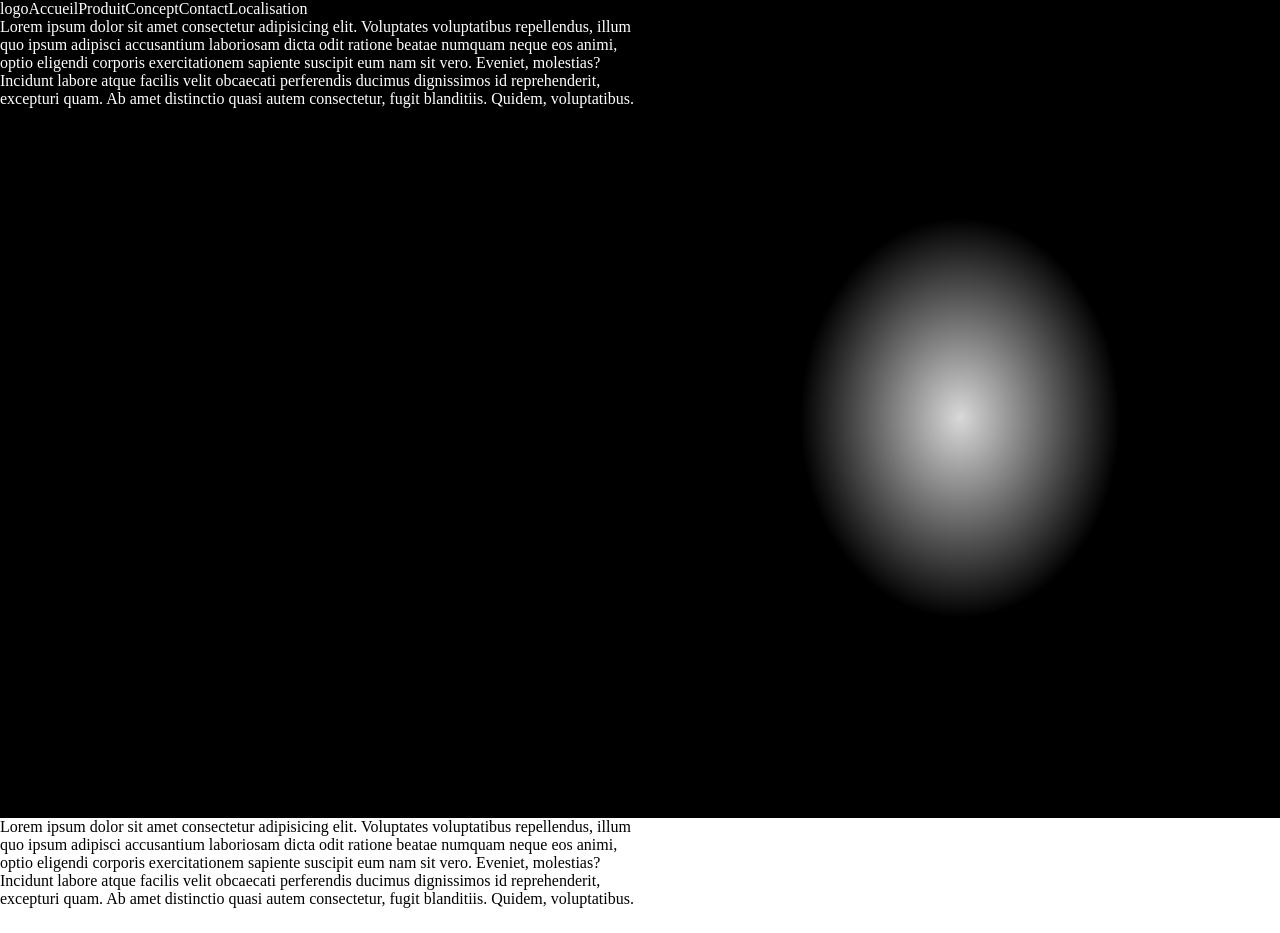
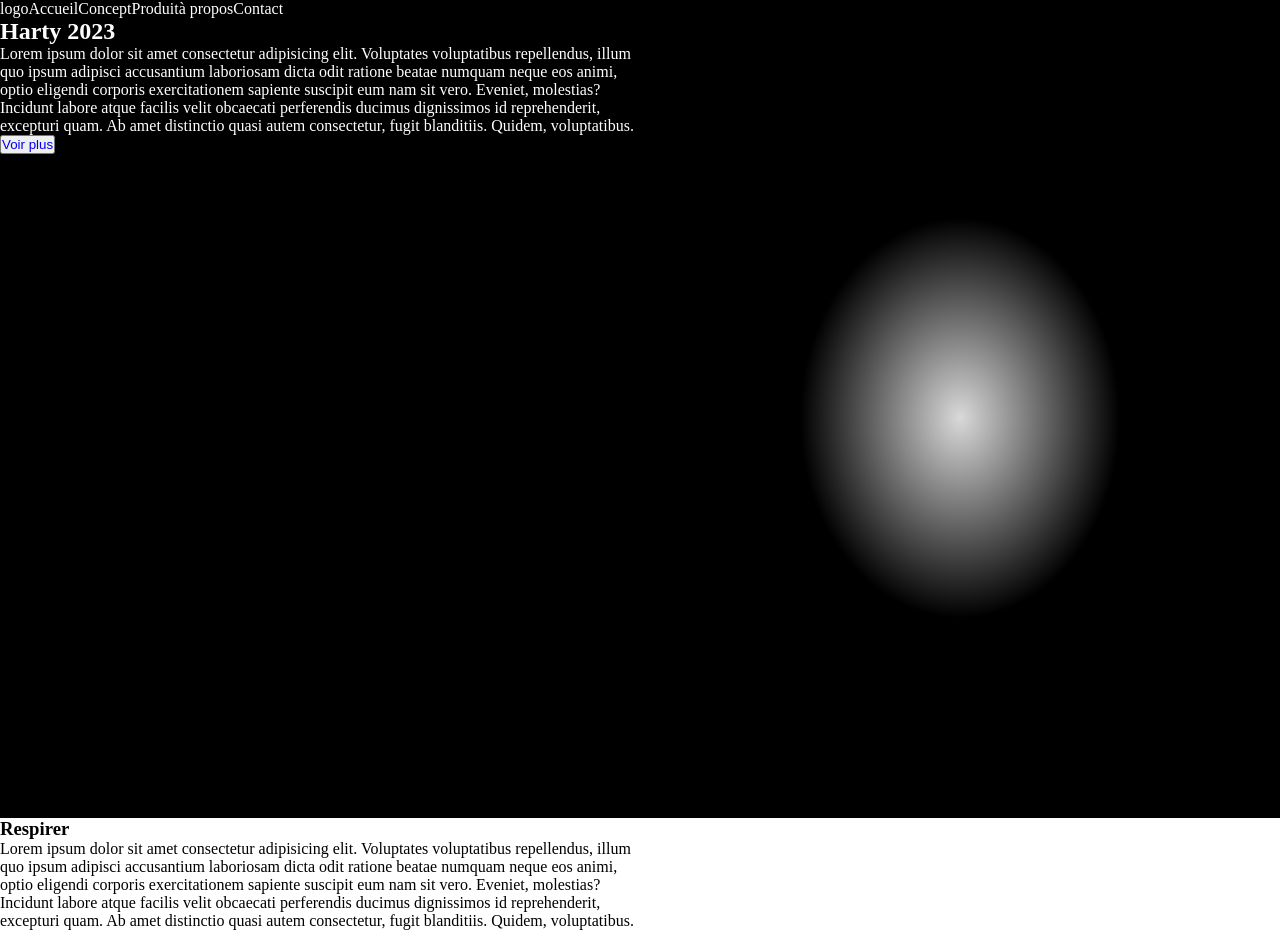
Before and after one commit to Mickaelcrea/Site-MP3, a plain HTML site: page index.html in a window 1280 px wide. Shown: the top 933 px of the page. Drawn offline with nearby package versions, Linux system fonts and the light colour scheme; a script that the page names is missing.

Commit message:
resize de la scène 3d

```diff
--- a/index.html
+++ b/index.html
@@ -5,7 +5,7 @@
     <meta http-equiv="X-UA-Compatible" content="IE=edge">
     <meta name="viewport" content="width=device-width, initial-scale=1.0">
     <link rel="stylesheet" href="static/css/style.css">
-    <title>Harty - Home</title>
+    <title>Harty - Produit</title>
 </head>
 <body>
     <header>
@@ -20,19 +20,19 @@
                 </li>
 
                 <li>
+                    <a href="#">Concept</a>
+                </li>
+
+                <li>
                     <a href="#">Produit</a>
                 </li>
 
-                <li>
-                    <a href="#">Concept</a>
+                <li class="right-li">
+                    <a href="#">à propos</a>
                 </li>
 
                 <li class="right-li">
                     <a href="#">Contact</a>
-                </li>
-
-                <li class="right-li">
-                    <a href="#">Localisation</a>
                 </li>
             </ul>
         </nav>
@@ -41,10 +41,11 @@
     <section class="prez-1">
 
         <article>
-            <title></title>
+            <h2>Harty 2023</h2>
             <p>
             Lorem ipsum dolor sit amet consectetur adipisicing elit. Voluptates voluptatibus repellendus, illum quo ipsum adipisci accusantium laboriosam dicta odit ratione beatae numquam neque eos animi, optio eligendi corporis exercitationem sapiente suscipit eum nam sit vero. Eveniet, molestias? Incidunt labore atque facilis velit obcaecati perferendis ducimus dignissimos id reprehenderit, excepturi quam. Ab amet distinctio quasi autem consectetur, fugit blanditiis. Quidem, voluptatibus.
         </p>
+        <button><a href="#">Voir plus</a></button>
         </article>
 
         <article class="scene3d">
@@ -56,7 +57,7 @@
     <section class="prez-2">
 
         <article>
-            <title></title>
+            <h3>Respirer</h3>
             <p>
             Lorem ipsum dolor sit amet consectetur adipisicing elit. Voluptates voluptatibus repellendus, illum quo ipsum adipisci accusantium laboriosam dicta odit ratione beatae numquam neque eos animi, optio eligendi corporis exercitationem sapiente suscipit eum nam sit vero. Eveniet, molestias? Incidunt labore atque facilis velit obcaecati perferendis ducimus dignissimos id reprehenderit, excepturi quam. Ab amet distinctio quasi autem consectetur, fugit blanditiis. Quidem, voluptatibus.
         </p>
--- a/static/css/style.css
+++ b/static/css/style.css
@@ -35,6 +35,11 @@
 /*3D */
 .scene3d {
     background: radial-gradient(closest-side, #d9d9d9, #d9d9d900, #d9d9d900);
+    /* width: 100%;
+    margin-left: 50px; */
+}
+#canvas{
+    margin-left: -50%;
 }
 /* Prez 1 *//* FIN */
 /*3D */
@@ -49,7 +54,3 @@
     width: 50%;
 }
 /* Prez 2 *//* FIN */
-#canvas {
-    width: 100%;
-    height: 100%;
-}
```
Also changed, not shown: static/js/script.js (+1 -16 lines).
